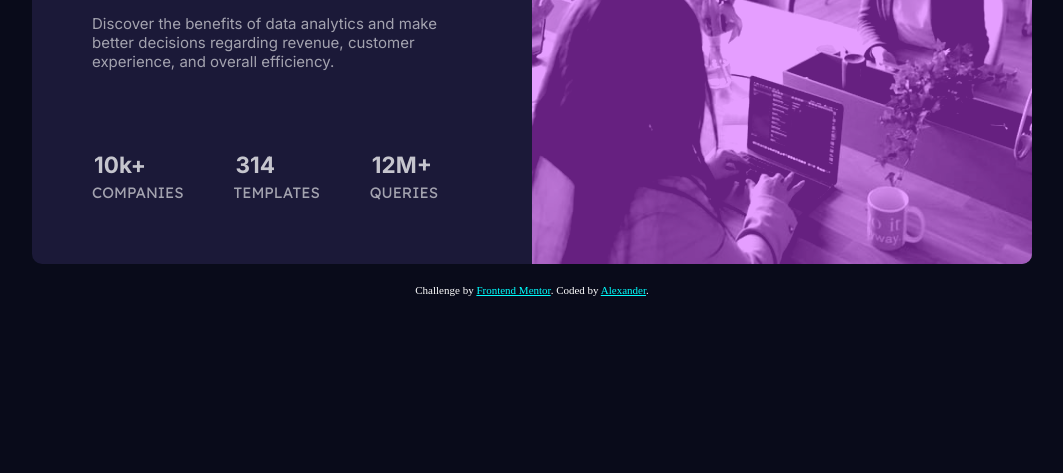
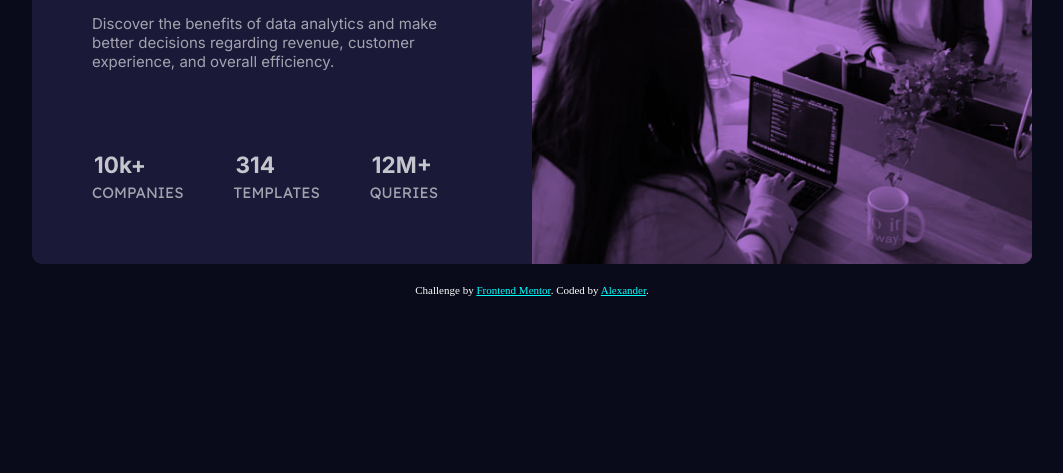
Before and after one commit to Perr0fe0/resumen-estadisticas, a plain HTML site: page index.html in a window 1280 px wide. Shown: the part 343-816 px from the top of the page, without its empty margins (108-1171 px from the left). Drawn offline with Linux system fonts and the light colour scheme.

Commit message:
correciones menores
-se cambio el color del fondo de la imagen a uno mas apropiado, aplicando el feedback de un usuario

```diff
--- a/css/style.css
+++ b/css/style.css
@@ -54,7 +54,6 @@ p{
 }
 img{
     width: 100%;
-    filter: contrast(150%);
     border-top-left-radius: 1rem;
     border-top-right-radius: 1rem;
 
@@ -146,10 +145,10 @@ img{
     bottom: 0;
     left: 0;
     right: 0;
-    opacity: 0.5;
-    filter: contrast(180%);
+    opacity: 0.8;
     border-top-left-radius: 1rem;
     border-top-right-radius: 1rem;
+    mix-blend-mode: multiply;
 
 }
 @media (min-width: 758px) {
```
